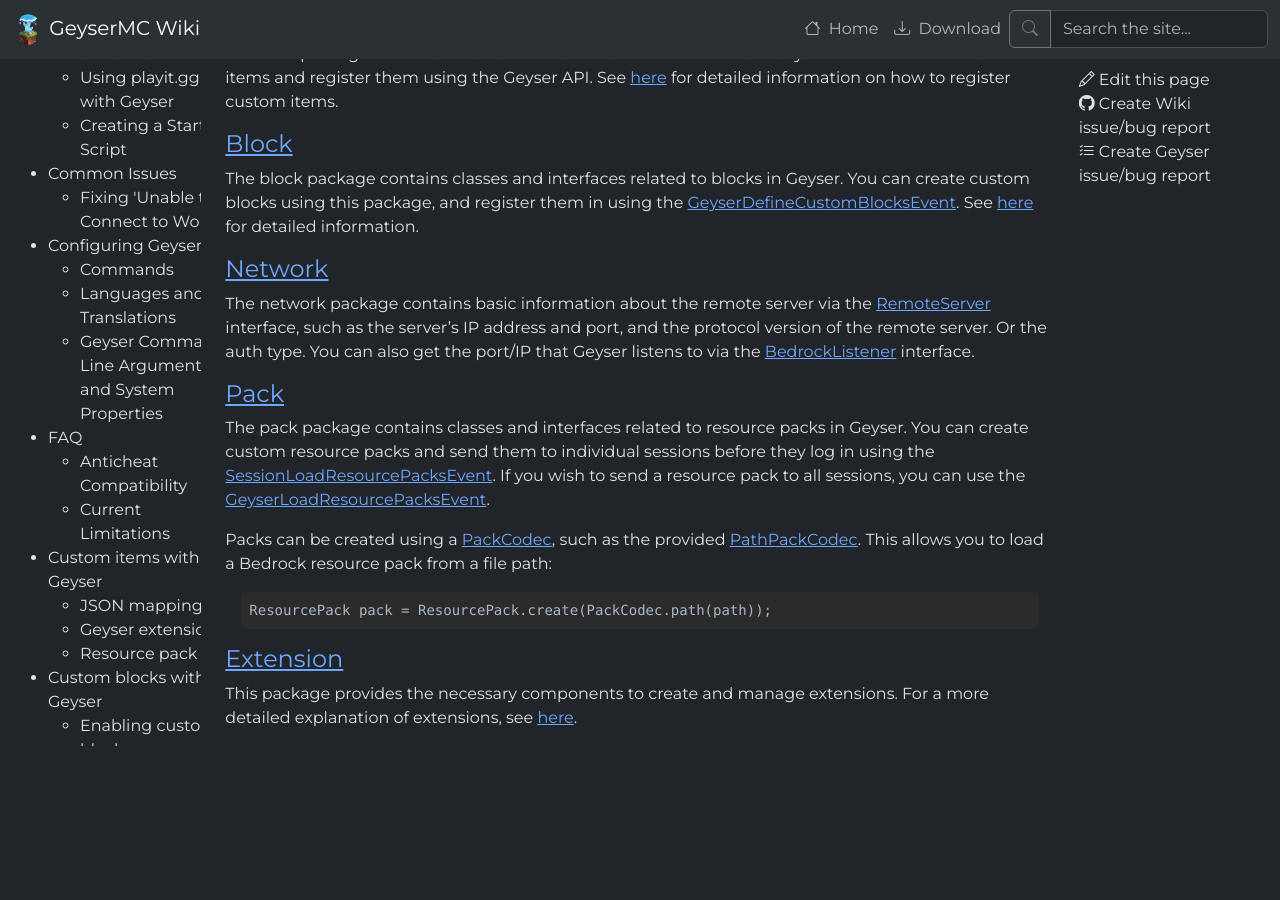
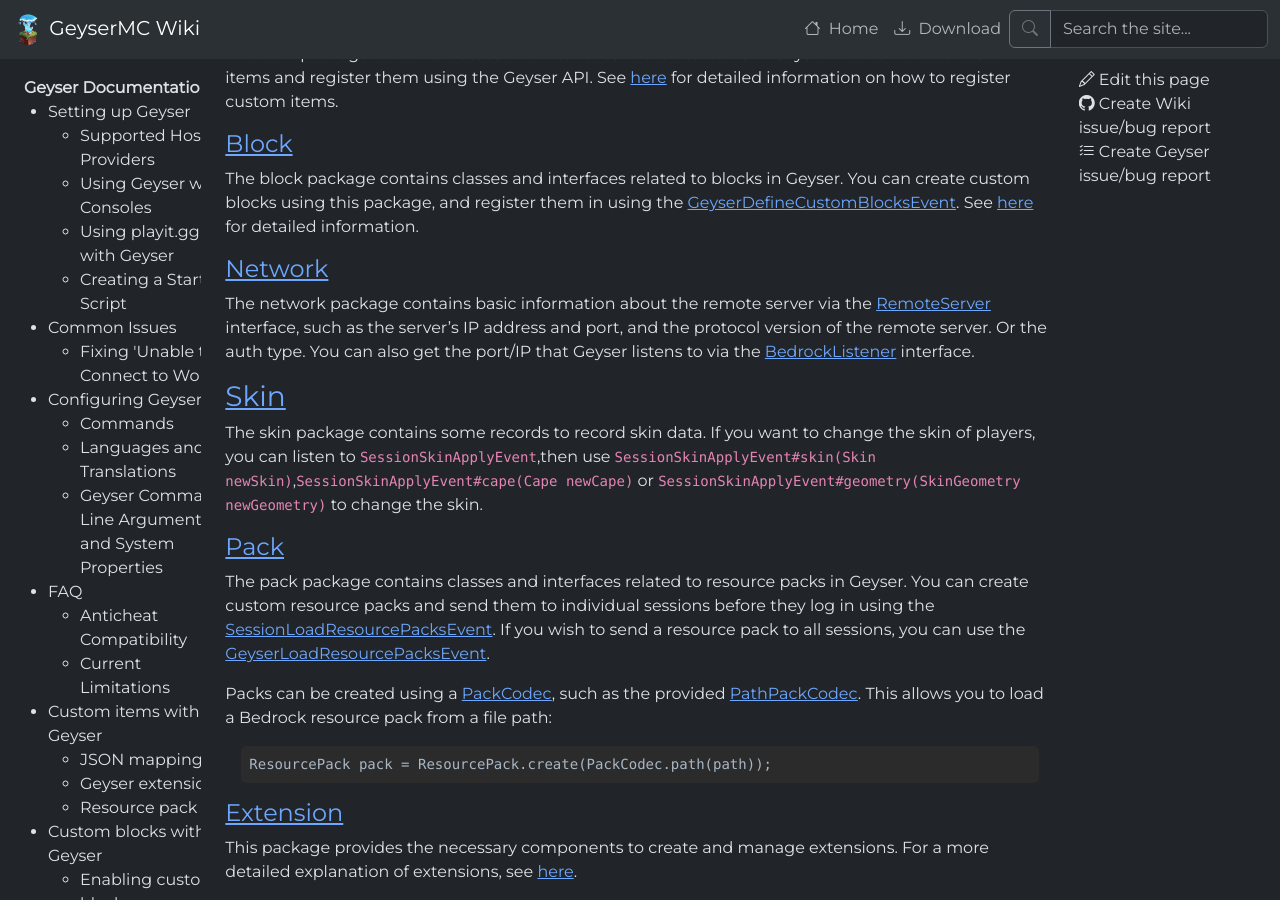
Before and after one commit to GeyserMC/GeyserWiki, a Jekyll site: the page built from _docs/geyser/api.md, in a window 1280 px wide and 900 px high, scrolled down 1963 px. Built offline with Jekyll 4.4.1, drawn with Linux system fonts in a browser that asks for light colours; before the commit the page ends 2709 px from its top, so only the background shows below that.

Commit message:
add Skin Package Introduction

```diff
--- a/_docs/geyser/api.md
+++ b/_docs/geyser/api.md
@@ -91,6 +91,9 @@
 interface, such as the server's IP address and port, and the protocol version of the remote server. Or the auth type.
 You can also get the port/IP that Geyser listens to via the [BedrockListener](https://github.com/GeyserMC/Geyser/blob/master/api/src/main/java/org/geysermc/geyser/api/network/BedrockListener.java) interface.
 
+### [Skin](https://github.com/GeyserMC/Geyser/tree/master/api/src/main/java/org/geysermc/geyser/api/skin)
+The skin package contains some records to record skin data. If you want to change the skin of players, you can listen to `SessionSkinApplyEvent`,then use `SessionSkinApplyEvent#skin(Skin newSkin)`,`SessionSkinApplyEvent#cape(Cape newCape)` or `SessionSkinApplyEvent#geometry(SkinGeometry newGeometry)` to change the skin.
+
 #### [Pack](https://github.com/GeyserMC/Geyser/tree/master/api/src/main/java/org/geysermc/geyser/api/pack)
 The pack package contains classes and interfaces related to resource packs in Geyser. You can create custom resource packs and send them to individual sessions before they log in using the [SessionLoadResourcePacksEvent](https://github.com/GeyserMC/Geyser/blob/master/api/src/main/java/org/geysermc/geyser/api/event/bedrock/SessionLoadResourcePacksEvent.java).
 If you wish to send a resource pack to all sessions, you can use the [GeyserLoadResourcePacksEvent](https://github.com/GeyserMC/Geyser/blob/master/api/src/main/java/org/geysermc/geyser/api/event/lifecycle/GeyserLoadResourcePacksEvent.java).
```
